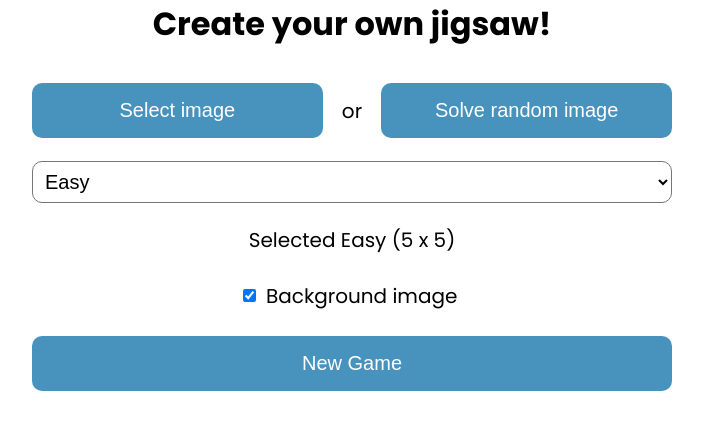
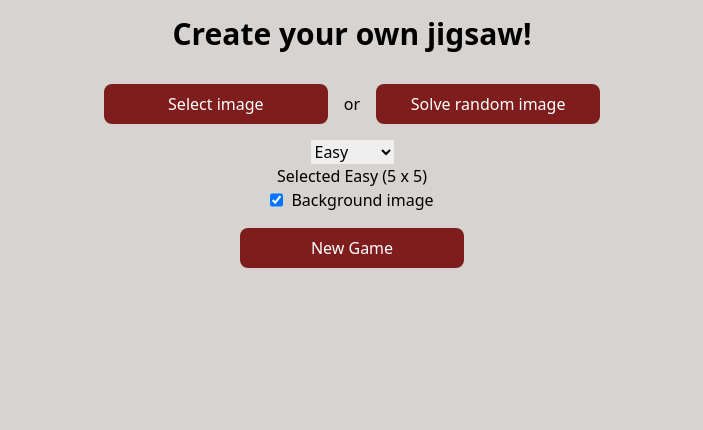
Before and after one commit to lemmoor/jigsaw-svelte, a Svelte app: page / in a window 1280 px wide. Shown: the top 430 px of the page, without its empty margins (288-991 px from the left). Built offline with nearby package versions, Linux system fonts and the light colour scheme.

Commit message:
add tailwind

```diff
--- a/index.html
+++ b/index.html
@@ -1,13 +1,16 @@
 <!DOCTYPE html>
-<html lang="en">
+<html lang="en" class="bg-stone-300">
+
 <head>
   <meta charset="UTF-8" />
   <link rel="icon" type="image/svg+xml" href="/vite.svg" />
   <meta name="viewport" content="width=device-width, initial-scale=1.0" />
   <title>Jigsaw puzzles</title>
 </head>
+
 <body>
   <div id="app"></div>
   <script type="module" src="/src/main.js"></script>
 </body>
+
 </html>
--- /dev/null
+++ b/postcss.config.cjs
@@ -0,0 +1,13 @@
+const tailwindcss = require("tailwindcss");
+const autoprefixer = require("autoprefixer");
+
+const config = {
+  plugins: [
+    //Some plugins, like tailwindcss/nesting, need to run before Tailwind,
+    tailwindcss(),
+    //But others, like autoprefixer, need to run after,
+    autoprefixer,
+  ],
+};
+
+module.exports = config;
--- a/src/App.svelte
+++ b/src/App.svelte
@@ -59,11 +59,11 @@
   let imgInput;
 </script>
 
-<main class="container">
+<main class="container mx-auto flex items-center content-center flex-col">
   {#if (!gameStarted)}
-  <h1>Create your own jigsaw!</h1>
-  <form class="form-1">
-    <input type="file" id="img" name="img" accept="image/*" bind:this={imgInput} on:change={(e) => {
+  <h1 class="text-3xl font-bold my-4">Create your own jigsaw!</h1>
+  <form class="">
+    <input type="file" id="img" name="img" class="hidden" accept="image/*" bind:this={imgInput} on:change={(e) => {
       // @ts-ignore
       let file = e.target.form[0].files[0]
       if(file){
@@ -71,8 +71,8 @@
       }
     }}>
   </form>
-  <div class="choose-or-random-buttons">
-    <button class="img-button" on:click|preventDefault={() => {imgInput.click()}}>Select image</button>
+  <div class="flex items-center justify-center w-full flex-col sm:flex-row flex-wrap">
+    <button on:click|preventDefault={() => {imgInput.click()}}>Select image</button>
     <p>or</p>
     <button on:click = {() => jigsawSrc = "https://picsum.photos/500?random="+ Math.floor(Math.random() * 1000)}>Solve random image</button>
   </div>
@@ -95,9 +95,9 @@
     <p>Selected Hard ({num_rows_value} x {num_rows_value})</p>
   {/if}
 
-  <div class="background-image-checkbox-wrapper">
-    <input on:click={toggleBackground} type="checkbox" checked id="switch" class="checkbox" />
-    <label for="switch" class="toggle">
+  <div class="flex gap-2 cursor-pointer">
+    <input on:click={toggleBackground} type="checkbox" checked id="switch" class="" />
+    <label for="switch" class="cursor-pointer">
       <p>Background image</p>
     </label>
   </div>
--- a/src/app.css
+++ b/src/app.postcss
@@ -1,13 +1,25 @@
-@import url('https://fonts.googleapis.com/css2?family=Poppins:ital,wght@0,100;0,200;0,300;0,400;0,500;0,600;0,700;0,800;0,900;1,100;1,200;1,300;1,400;1,500;1,600;1,700;1,800;1,900&display=swap');
+/* Write your global styles here, in PostCSS syntax */
 
-:root {
-  font-family: 'Poppins', sans-serif;
+@import url("https://fonts.googleapis.com/css2?family=Poppins:ital,wght@0,100;0,200;0,300;0,400;0,500;0,600;0,700;0,800;0,900;1,100;1,200;1,300;1,400;1,500;1,600;1,700;1,800;1,900&display=swap");
+
+@tailwind base;
+
+@layer base {
+  button {
+    @apply bg-red-900 text-white font-medium px-4 py-2 m-4 rounded-lg w-full max-w-[14rem];
+  }
+}
+
+/* :root {
+  font-family: "Poppins", sans-serif;
   font-size: 16px;
-  /* line-height: 24px; */
+  /* line-height: 24px;
   font-weight: 400;
 }
 
-*, *::before, *::after {
+*,
+*::before,
+*::after {
   margin: 0;
   padding: 0;
   box-sizing: border-box;
@@ -18,12 +30,13 @@ a {
   color: inherit;
 }
 
-/* to not display the audio tag */
+/* to not display the audio tag
 audio {
   display: none;
 }
+*/
 
-#app {
+/* #app {
   width: 100%;
   display: flex;
   flex-direction: column;
@@ -39,7 +52,11 @@ main {
   gap: 1rem;
 }
 
-input, button, label, p, select {
+input,
+button,
+label,
+p,
+select {
   font-size: 20px;
   margin: 0.2rem;
 }
@@ -49,8 +66,8 @@ input, button, label, p, select {
 }
 
 button {
-  background-color: #4793BD;
-  color: #FFFFFF;
+  background-color: #4793bd;
+  color: #ffffff;
   border: none;
   border-radius: 10px;
   padding: 1rem;
@@ -80,7 +97,8 @@ select {
   justify-content: center;
 }
 
-button, input {
+button,
+input {
   cursor: pointer;
 }
 
@@ -88,4 +106,8 @@ button, input {
   main {
     width: 90%;
   }
-}
+} */
+
+@tailwind components;
+
+@tailwind utilities;
--- a/src/lib/GameMenu.svelte
+++ b/src/lib/GameMenu.svelte
@@ -7,10 +7,10 @@
     }
 </script>
 
-<section on:click={toggleMenu} class:outro>
+<section on:click={toggleMenu}>
     <span>&bull;&bull;&bull;</span>
     {#if isOpen}
-    <div class="menu-content" transition:slide on:outrostart={() => outro = true} on:outroend={() => outro = false}>
+    <div class="menu-content" transition:slide>
         <slot></slot>
     </div>
     {/if}
--- a/src/lib/Jigsaw.svelte
+++ b/src/lib/Jigsaw.svelte
@@ -225,6 +225,6 @@
 
 
 <!-- declaring the audio source -->
-<audio src={audio} preload=auto bind:this={puzzleSound} controls>
+<audio src={audio} preload=auto class="hidden" bind:this={puzzleSound} controls>
 	<track kind="captions"/>
 </audio>
--- a/src/main.js
+++ b/src/main.js
@@ -1,8 +1,8 @@
-import './app.css'
-import App from './App.svelte'
+import "./app.postcss";
+import App from "./App.svelte";
 
 const app = new App({
-  target: document.getElementById('app')
-})
+  target: document.getElementById("app"),
+});
 
-export default app
+export default app;
--- /dev/null
+++ b/svelte.config.js
@@ -0,0 +1,11 @@
+import preprocess from "svelte-preprocess";
+
+const config = {
+  preprocess: [
+    preprocess({
+      postcss: true,
+    }),
+  ],
+};
+
+export default config;
--- /dev/null
+++ b/tailwind.config.cjs
@@ -0,0 +1,11 @@
+const config = {
+  content: ["./src/**/*.{html,js,svelte,ts}", "./index.html"],
+
+  theme: {
+    extend: {},
+  },
+
+  plugins: [],
+};
+
+module.exports = config;
```
Also changed, not shown: package.json (+6 -1 lines), 1 other file (tests, documents, lock files or other folders). Lines whose indentation alone changed are shown as unchanged.
